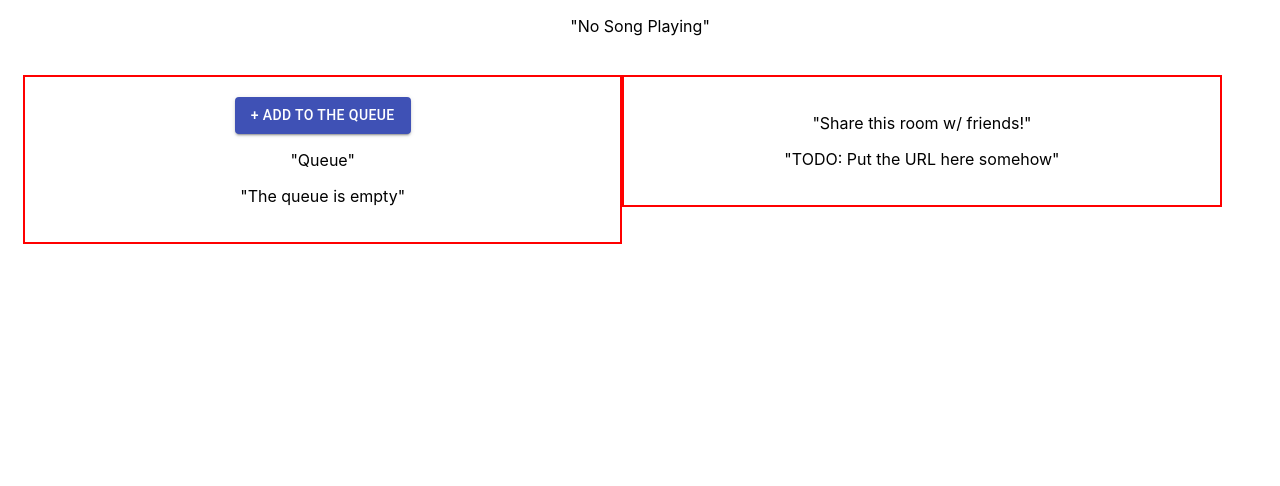
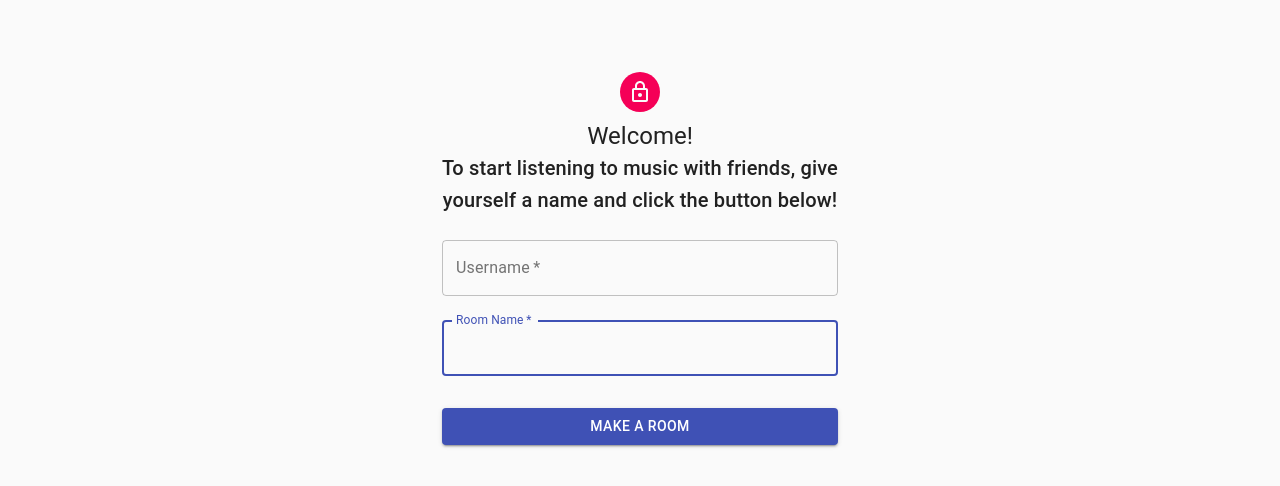
Before and after one commit to AshwinKAshok/hackbeanpot-react-frontend, a React (Create React App) app: page / in a window 1280 px wide. Shown: the top 486 px of the page. Built offline with nearby package versions, Linux system fonts and the light colour scheme.

Commit message:
we can redirect yay!

```diff
--- a/package.json
+++ b/package.json
@@ -11,6 +11,7 @@
     "react": "^17.0.1",
     "react-dom": "^17.0.1",
     "react-helmet": "^6.1.0",
+    "react-router-dom": "^5.2.0",
     "react-scripts": "4.0.2",
     "web-vitals": "^1.1.0"
   },
--- a/src/App.js
+++ b/src/App.js
@@ -1,12 +1,45 @@
 import './App.css';
 import RoomContainer from './containers/RoomContainer.js';
+import LandingContainer from './containers/LandingContainer.js';
+import AboutContainer from './containers/AboutContainer.js';
+import {
+  BrowserRouter as Router,
+  Switch,
+  Route,
+} from "react-router-dom";
 
-const App = () => {
+export default function App() {
   return (
-    <div className="App">
-      <RoomContainer />
-    </div>
+    <Router>
+      <div>
+        {/* <nav>
+          <ul>
+            <li>
+              <Link to="/">Home</Link>
+            </li>
+            <li>
+              <Link to="/about">About</Link>
+            </li>
+            <li>
+              <Link to="/room">Room</Link>
+            </li>
+          </ul>
+        </nav> */}
+
+        {/* A <Switch> looks through its children <Route>s and
+            renders the first one that matches the current URL. */}
+        <Switch>
+          <Route path="/about">
+            <AboutContainer />
+          </Route>
+          <Route path="/room">
+            <RoomContainer />
+          </Route>
+          <Route path="/">
+            <LandingContainer />
+          </Route>
+        </Switch>
+      </div>
+    </Router>
   );
 }
-
-export default App;
--- /dev/null
+++ b/src/containers/AboutContainer.js
@@ -0,0 +1,9 @@
+import React from 'react';
+import LandingView from "../views/LandingView.js";
+
+export default function AboutContainer(props) {
+
+    return (
+      <LandingView/>
+    );
+}
--- /dev/null
+++ b/src/containers/LandingContainer.js
@@ -0,0 +1,29 @@
+import React, { useState} from 'react';
+import LandingView from "../views/LandingView.js";
+import { withRouter, Link, useRouteMatch } from 'react-router-dom';
+import { Redirect } from "react-router-dom";
+
+
+export default function LandingContainer(props) {
+
+    const [state, setState] = useState({ redirect: null });
+
+
+    function CreateRoomHandler(username, roomName) {
+        var roomNumber = '';
+        setState({ redirect: "/room" });
+    };
+
+    if (state.redirect) {
+        return <Redirect to={state.redirect} />
+    } else {
+        return (
+            <LandingView
+            CreateRoomHandler={CreateRoomHandler}
+            />
+
+          );
+    }
+
+
+}
--- a/src/index.js
+++ b/src/index.js
@@ -3,6 +3,7 @@ import ReactDOM from 'react-dom';
 import './index.css';
 import App from './App';
 import reportWebVitals from './reportWebVitals';
+
 
 ReactDOM.render(
   <React.StrictMode>
--- /dev/null
+++ b/src/views/LandingView.js
@@ -0,0 +1,88 @@
+import React from 'react';
+import Avatar from '@material-ui/core/Avatar';
+import Button from '@material-ui/core/Button';
+import CssBaseline from '@material-ui/core/CssBaseline';
+import TextField from '@material-ui/core/TextField';
+import LockOutlinedIcon from '@material-ui/icons/LockOutlined';
+import Typography from '@material-ui/core/Typography';
+import { makeStyles } from '@material-ui/core/styles';
+import Container from '@material-ui/core/Container';
+
+const useStyles = makeStyles((theme) => ({
+  paper: {
+    marginTop: theme.spacing(8),
+    display: 'flex',
+    flexDirection: 'column',
+    alignItems: 'center',
+    textAlign: 'center',
+  },
+  avatar: {
+    margin: theme.spacing(1),
+    backgroundColor: theme.palette.secondary.main,
+  },
+  form: {
+    width: '100%', // Fix IE 11 issue.
+    marginTop: theme.spacing(1),
+  },
+  submit: {
+    margin: theme.spacing(3, 0, 2),
+  },
+}));
+
+export default function LandingView(props) {
+  const classes = useStyles();
+  var userInput;
+  var roomName;
+
+  return (
+    <Container component="main" maxWidth="xs">
+      <CssBaseline />
+      <div className={classes.paper}>
+        <Avatar className={classes.avatar}>
+            {/* TODO: Change this icon later */}
+          <LockOutlinedIcon />
+        </Avatar>
+        <Typography component="h1" variant="h5">
+          Welcome!
+        </Typography>
+        <Typography component="h2" variant="h6">
+        To start listening to music with friends, give yourself a name and click the button below!
+        </Typography>
+        <form className={classes.form} noValidate>
+          <TextField
+            variant="outlined"
+            margin="normal"
+            required
+            fullWidth
+            id="username"
+            label="Username"
+            name="username"
+            onChange={(e) => userInput=e.target.value}
+            autoFocus
+          />
+          <TextField
+            variant="outlined"
+            margin="normal"
+            required
+            fullWidth
+            id="roomName"
+            label="Room Name"
+            name="roomName"
+            onChange={(e) => roomName=e.target.value}
+            autoFocus
+          />
+          <Button
+            // type="submit"
+            fullWidth
+            variant="contained"
+            color="primary"
+            className={classes.submit}
+            onClick={(username, roomName) => {props.CreateRoomHandler(userInput, roomName)}}
+          >
+            Make a Room
+          </Button>
+        </form>
+      </div>
+    </Container>
+  );
+}
```
Also changed, not shown: 1 other file (tests, documents, lock files or other folders).
